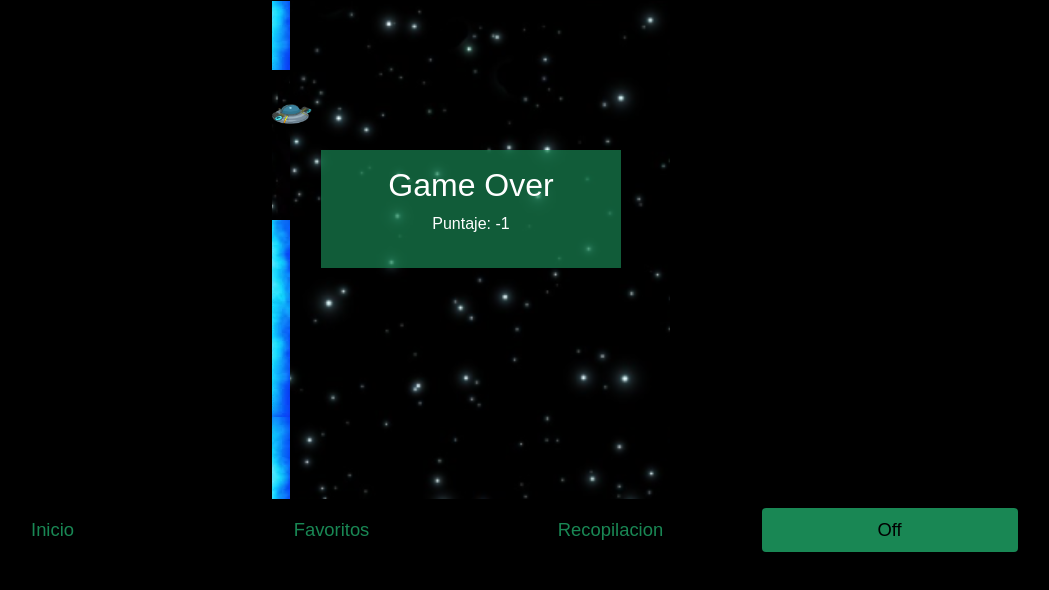
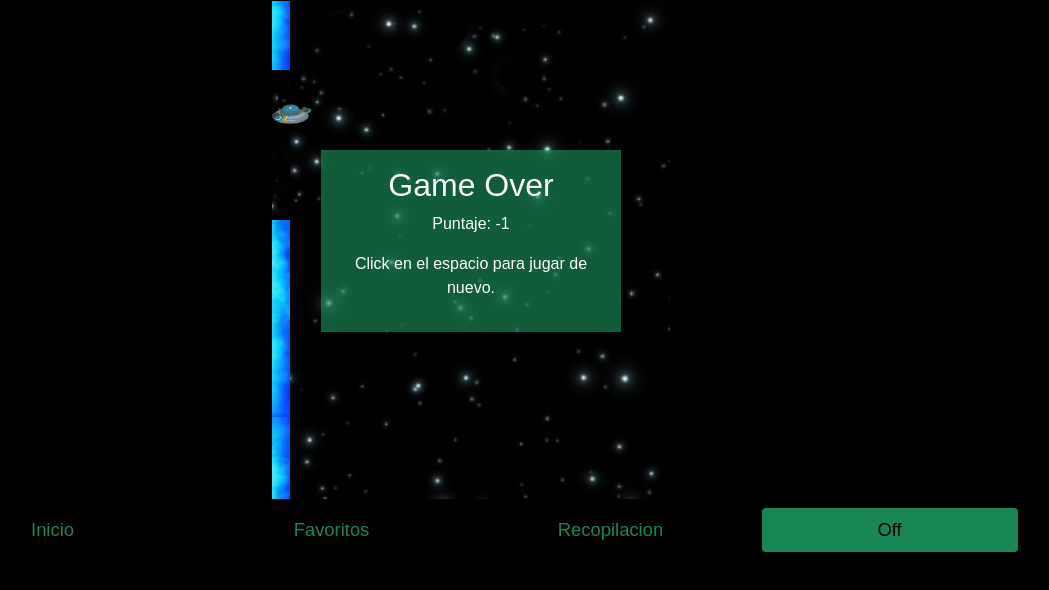
Before and after one commit to strlim/Rick-MortyApp, a plain HTML site: page offline.html in a window 1280 px wide. Both pictures are taken after a click on the link "Off". Shown: the whole page, without its empty margins (169-1218 px from the left). Drawn offline with Linux system fonts and the light colour scheme.

Commit message:
Update offline.html

```diff
--- a/offline.html
+++ b/offline.html
@@ -12,6 +12,7 @@
     <div id="g-over">
         <h2>Game Over</h2>
         <p>Puntaje: <span id="score"></span></p>
+        <p>Click en el espacio para jugar de nuevo.</p>
     </div>
 
     <div id="game">
```
